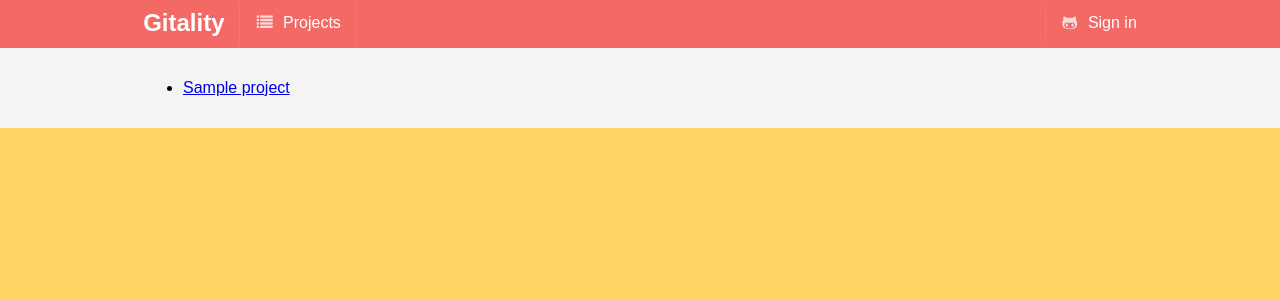
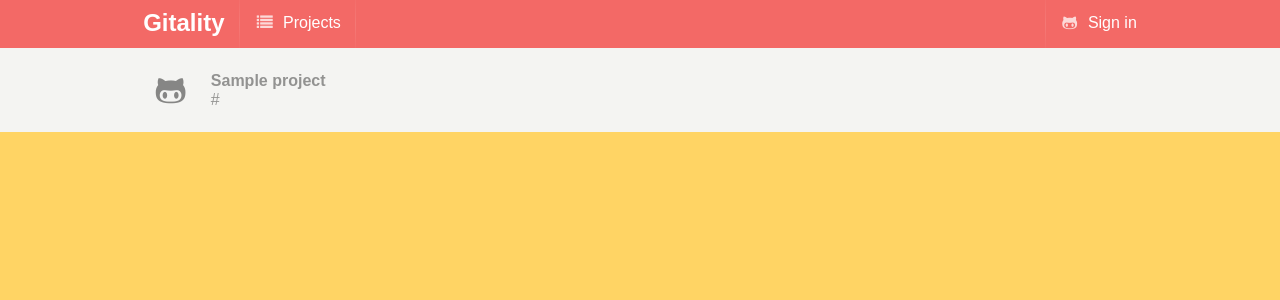
Before and after one commit to DjangoLover/gitality, a Django app: page /projects/ in a window 1280 px wide. Shown: the top 300 px of the page. Run offline with Django 3.2, Linux system fonts and the light colour scheme; tables that the repository leaves empty hold one stand-in row (values such as "Sample post"); some libraries are stand-ins or nearby versions.

Commit message:
Styled projects list page

```diff
--- a/gitality/core/static/css/main.css
+++ b/gitality/core/static/css/main.css
@@ -24,7 +24,7 @@ body {
 }
 .main.menu .menu-inner,
 .content-wrapper,
-.content {
+.page-content {
     width: 60%;
     margin: 0 auto;
     min-width: 1024px;
@@ -33,7 +33,7 @@ body {
     width: 100%;
     background-color: #f4f4f2;
 }
-.content {
+.page-content {
     padding: 15px;
     box-sizing: border-box;
 }
@@ -60,3 +60,6 @@ body {
 .ui.button:hover {
     opacity: .8!important;
 }
+.projects-list a {
+    text-decoration: none!important;
+}
--- a/gitality/projects/templates/projects/project_list.html
+++ b/gitality/projects/templates/projects/project_list.html
@@ -5,11 +5,14 @@
 {% block title %}{% trans "Project List" %} &#124; {{ block.super }}{% endblock title %}
 
 {% block content %}
-
-<ul>
-{% for project in project_list %}
-<li><a href="{{ project.get_absolute_url }}">{{ project.name }}</a></li>
-{% endfor %}
-</ul>
-
+<div class="ui selection list projects-list">
+  {% for project in project_list %}
+    <a class="item" href="{{ project.get_absolute_url }}">
+      <i class="github icon large"></i>
+      <div class="content">
+        <div class="header">{{ project.name }}</div>{{ project.repo_url }}
+      </div>
+    </a>
+  {% endfor %}
+</div>
 {% endblock content %}
--- a/gitality/templates/base.html
+++ b/gitality/templates/base.html
@@ -21,7 +21,7 @@
     {% include 'menu.html' %}
 
     <div class="content-wrapper">
-      <div class="content">
+      <div class="page-content">
         {% block content %}
         {% endblock content %}
       </div>
```
